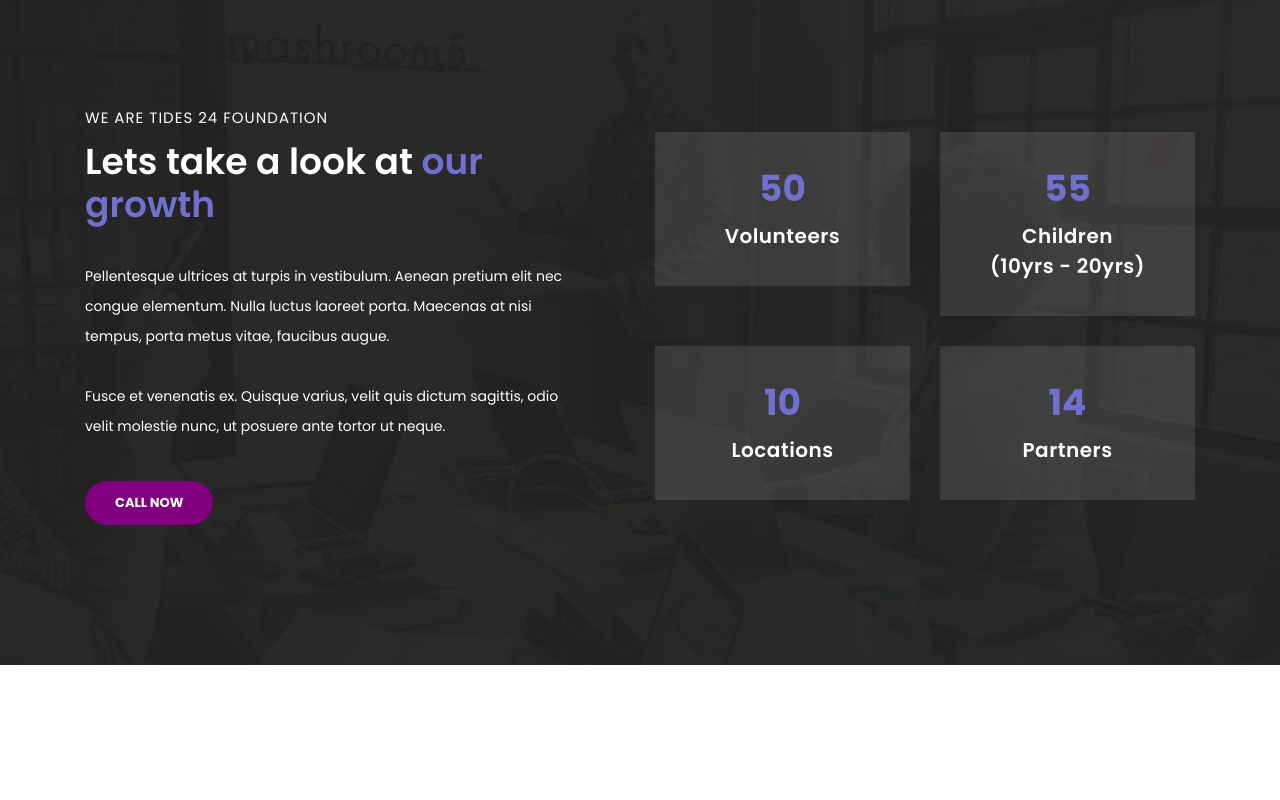
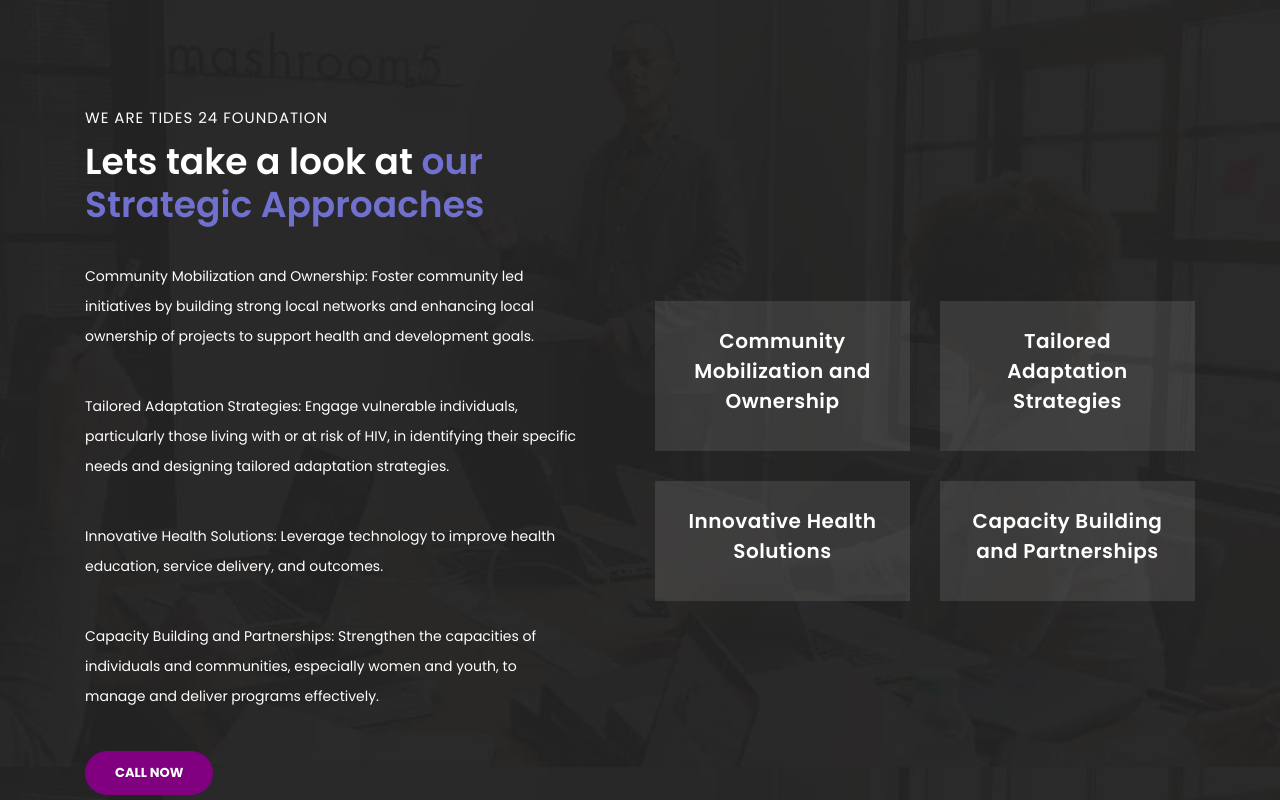
Before and after one commit to gift567/Tides24Foun.github.io, a plain HTML site: page index.html in a window 1280 px wide. Shown: the part 3320-4120 px from the top of the page. Drawn offline with Linux system fonts and the light colour scheme.

Commit message:
Update index.html

```diff
--- a/index.html
+++ b/index.html
@@ -265,9 +265,13 @@ A Zambia where every individual can achieve their full potential.</p>
           <div class="col-md-6">
             <div class="left-content">
               <span>we are Tides 24 Foundation</span>
-              <h2>Lets take a look at <em>our growth</em></h2>
-              <p>Pellentesque ultrices at turpis in vestibulum. Aenean pretium elit nec congue elementum. Nulla luctus laoreet porta. Maecenas at nisi tempus, porta metus vitae, faucibus augue.
-              <br><br>Fusce et venenatis ex. Quisque varius, velit quis dictum sagittis, odio velit molestie nunc, ut posuere ante tortor ut neque.</p>
+              <h2>Lets take a look at <em>our Strategic Approaches</em></h2>
+              <p>Community Mobilization and Ownership: Foster community led initiatives by building strong local networks and enhancing local ownership of projects to support health and development goals.</p>
+
+              <p>Tailored Adaptation Strategies: Engage vulnerable individuals, particularly those living with or at risk of HIV, in identifying their specific needs and designing tailored adaptation strategies.</p>
+
+               <p>Innovative Health Solutions: Leverage technology to improve health education, service delivery, and outcomes. </p>
+               <p>Capacity Building and Partnerships: Strengthen the capacities of individuals and communities, especially women and youth, to manage and deliver programs effectively.</p>
               <a href="" class="filled-button">Call Now</a>
             </div>
           </div>
@@ -275,26 +279,26 @@ A Zambia where every individual can achieve their full potential.</p>
             <div class="row">
               <div class="col-md-6">
                 <div class="count-area-content">
-                  <div class="count-digit">50</div>
-                  <div class="count-title">Volunteers</div>
+                  <!-- <div class="count-digit">50</div> -->
+                  <div class="count-title">Community Mobilization and Ownership</div>
                 </div>
               </div>
               <div class="col-md-6">
                 <div class="count-area-content">
-                  <div class="count-digit">55</div>
-                  <div class="count-title">Children <br> (10yrs - 20yrs)</div>
+                  <!-- <div class="count-digit">55</div> -->
+                  <div class="count-title">Tailored Adaptation Strategies</div>
                 </div>
               </div>
               <div class="col-md-6">
                 <div class="count-area-content">
-                  <div class="count-digit">10</div>
-                  <div class="count-title">Locations</div>
+                  <!-- <div class="count-digit">10</div> -->
+                  <div class="count-title">Innovative Health Solutions</div>
                 </div>
               </div>
               <div class="col-md-6">
                 <div class="count-area-content">
-                  <div class="count-digit">14</div>
-                  <div class="count-title">Partners</div>
+                  <!-- <div class="count-digit">14</div> -->
+                  <div class="count-title">Capacity Building and Partnerships</div>
                 </div>
               </div>
             </div>
```
